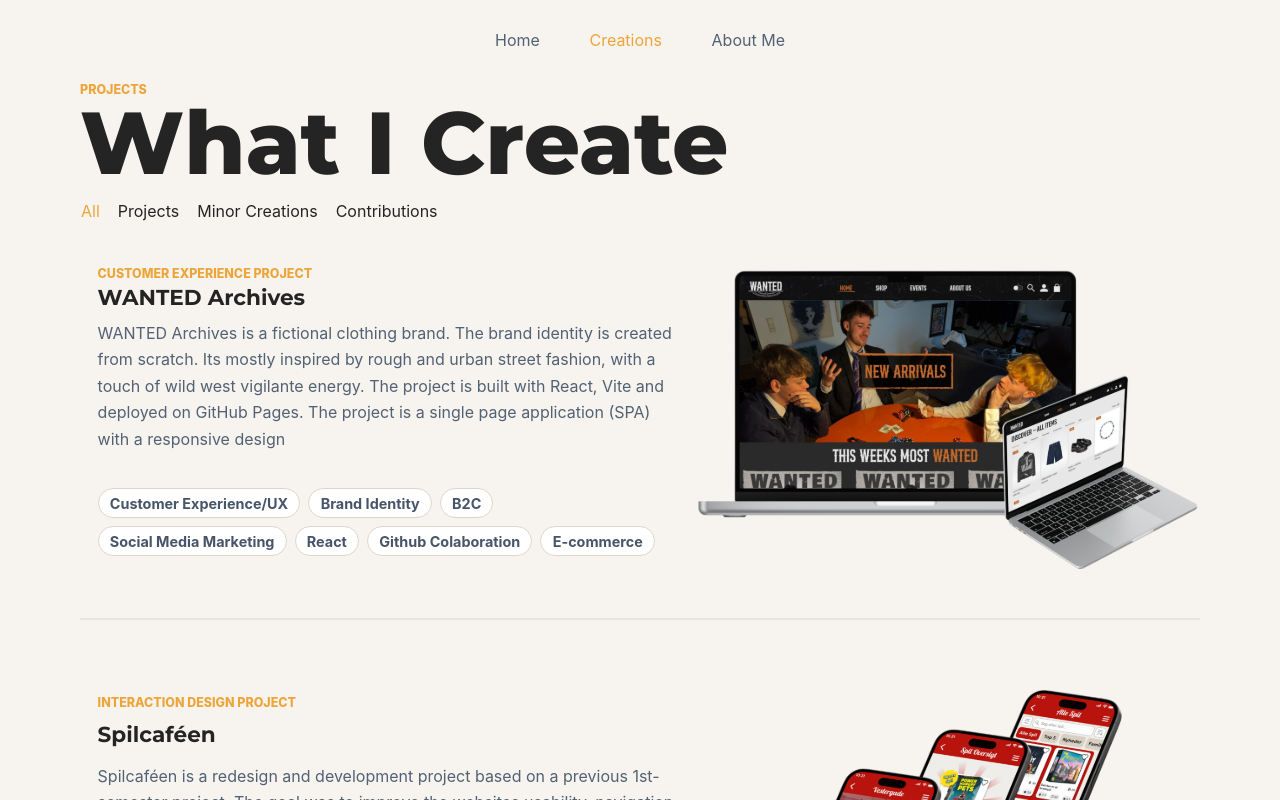
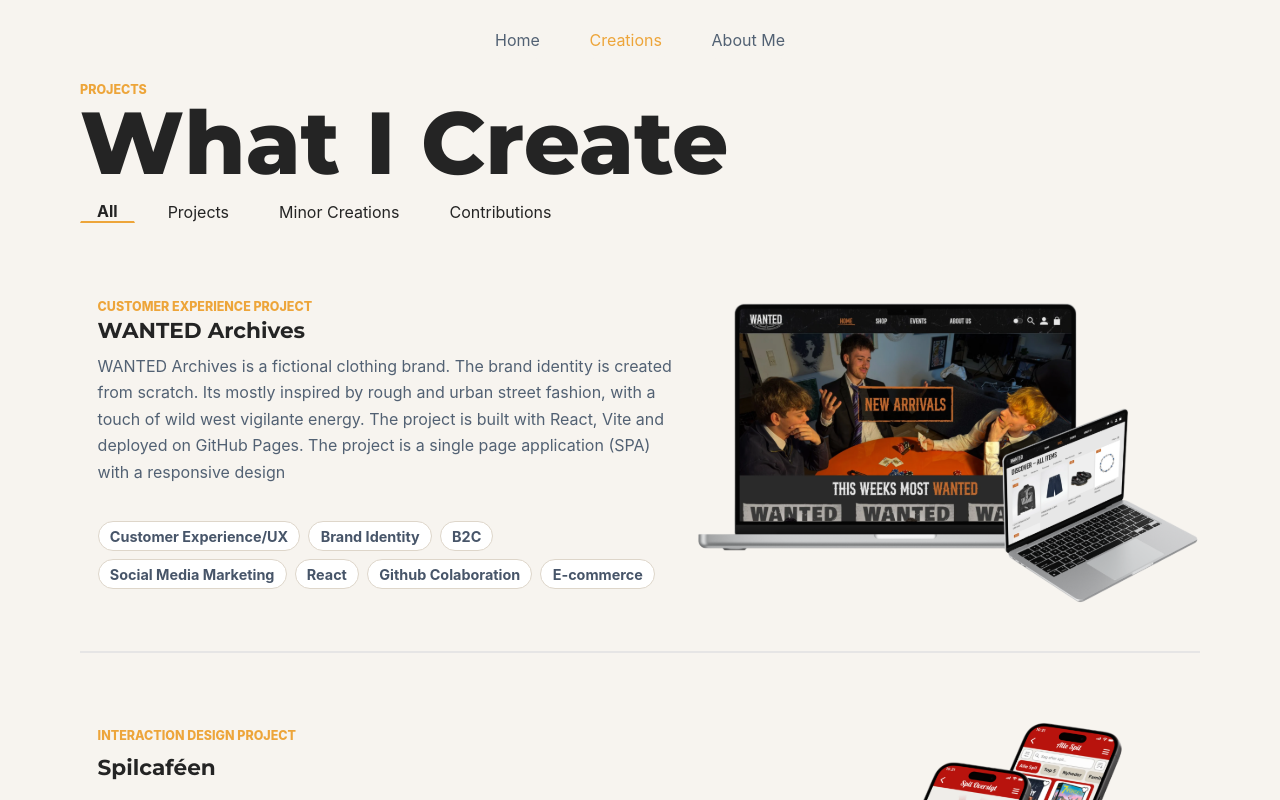
Before and after one commit to danielbilkvist/danielbilkvist.github.io, a React (Vite) app: page /projects in a window 1280 px wide. Shown: the top 800 px of the page. Built offline with nearby package versions, Linux system fonts and the light colour scheme; a web font is replaced by a local one.

Commit message:
filter styling

```diff
--- a/src/pages/ProjectsPage.css
+++ b/src/pages/ProjectsPage.css
@@ -78,22 +78,30 @@
   flex-wrap: wrap;
   gap: 1rem;
   margin: 0rem 0;
+  margin-bottom: 2rem;
 }
 
 .projects-page .project-filters button {
   border: 1px solid transparent;
-  border-radius: 999px;
   background: transparent;
   color: var(--text);
-  padding: 0rem 0rem;
+  padding: 0rem 1rem;
   cursor: pointer;
 }
 
-.projects-page .project-filters button:hover,
-.projects-page .project-filters button.active {
+.projects-page .project-filters button:hover {
   border-color: transparent;
   background: transparent;
-  color: var(--primary);
+  border-bottom: 2px solid var(--primary);
+}
+
+.projects-page .project-filters button.active
+{
+  border-color: transparent;
+  background: transparent;
+  color: var(--text);
+  font-weight: 700;
+  border-bottom: 2px solid var(--primary);
 }
 
 /* .section-intro{
```
